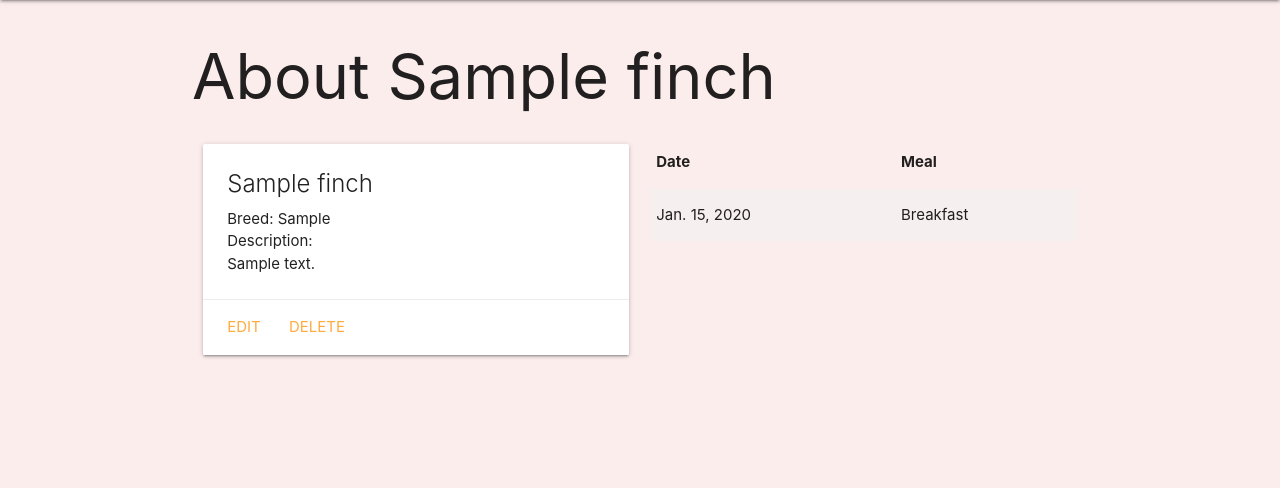
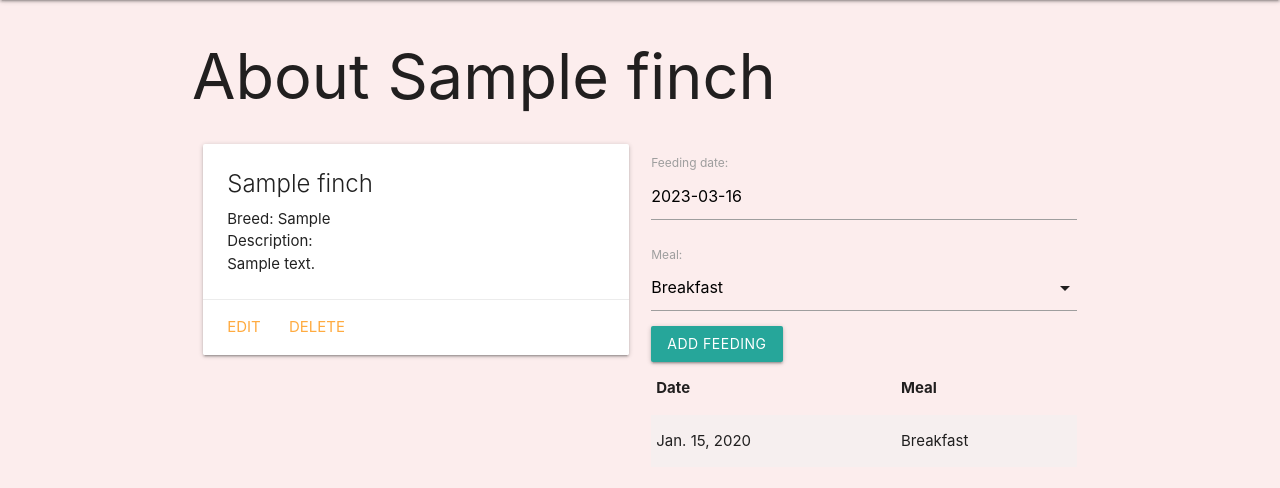
Before and after one commit to dmt94/finch-collector0, a Django app: page /finches/1/ in a window 1280 px wide. Shown: the part 64-552 px from the top of the page. Run offline with Django 4.2, Linux system fonts and the light colour scheme; tables that the repository leaves empty hold one stand-in row (values such as "Sample post").

Commit message:
add feeding form on detail

```diff
--- /dev/null
+++ b/main_app/forms.py
@@ -0,0 +1,7 @@
+from django.forms import ModelForm
+from .models import Feeding
+
+class FeedingForm(ModelForm):
+    class Meta:
+        model = Feeding
+        fields = ['date', 'meal']
--- a/main_app/templates/base.html
+++ b/main_app/templates/base.html
@@ -9,6 +9,7 @@
   <title>Finch Collector</title>
   <link rel="stylesheet" href="https://cdnjs.cloudflare.com/ajax/libs/materialize/1.0.0/css/materialize.min.css">
   <link rel="stylesheet" href="{% static 'css/style.css' %}">
+  <script src="https://cdnjs.cloudflare.com/ajax/libs/materialize/1.0.0/js/materialize.min.js"></script>
 </head>
 <body>
   <header class="navbar-fixed">
--- a/main_app/templates/finch/detail.html
+++ b/main_app/templates/finch/detail.html
@@ -19,6 +19,12 @@
   </div>
   <!-- New Markup Below -->
   <div class="col s6">
+    <form method="POST">
+      {% csrf_token %}
+      <!-- Render the inputs -->
+      {{ feeding_form.as_p }}
+      <input type="submit" class="btn" value="Add Feeding">
+    </form>
     <table class="striped">
       <thead>
         <tr><th>Date</th><th>Meal</th></tr>
@@ -35,4 +41,19 @@
   </div>
   <!-- New Markup Above -->
 </div>
+
+<script>
+  const dateEl = document.getElementById('id_date');
+  // M is Materialize's global variable
+  M.Datepicker.init(dateEl, {
+    format: 'yyyy-mm-dd',
+    defaultDate: new Date(),
+    setDefaultDate: true,
+    autoClose: true
+  });
+
+    // add additional JS to initialize select below
+    const selectEl = document.getElementById('id_meal');
+    M.FormSelect.init(selectEl);
+</script>
 {% endblock %}
--- a/main_app/views.py
+++ b/main_app/views.py
@@ -1,6 +1,7 @@
 from django.shortcuts import render
 from django.views.generic.edit import CreateView, UpdateView, DeleteView
 from .models import Finch
+from .forms import FeedingForm
 
 # Create your views here.
 def home(request):
@@ -19,8 +20,12 @@ def finch_index(request):
 
 def finch_detail(request, finch_id):
   finch = Finch.objects.get(id=finch_id)
+  #instantiate FeedingForm to be rendered in detail.html
+  feeding_form = FeedingForm()
+  #"context" is what the dict -> template to be rendered
   return render(request, 'finch/detail.html', {
-    'finch': finch
+    'finch': finch,
+    'feeding_form': feeding_form
   })
 
 class FinchCreate(CreateView):
```
